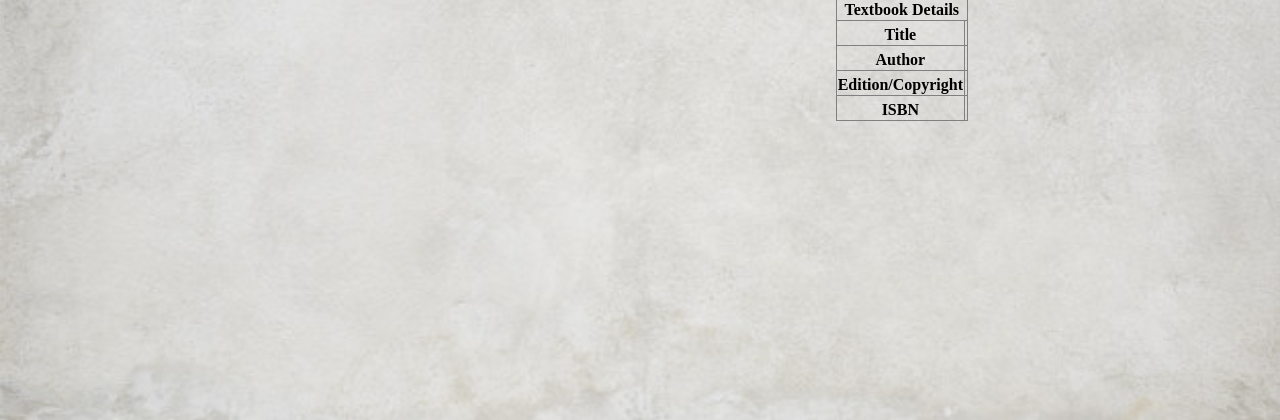
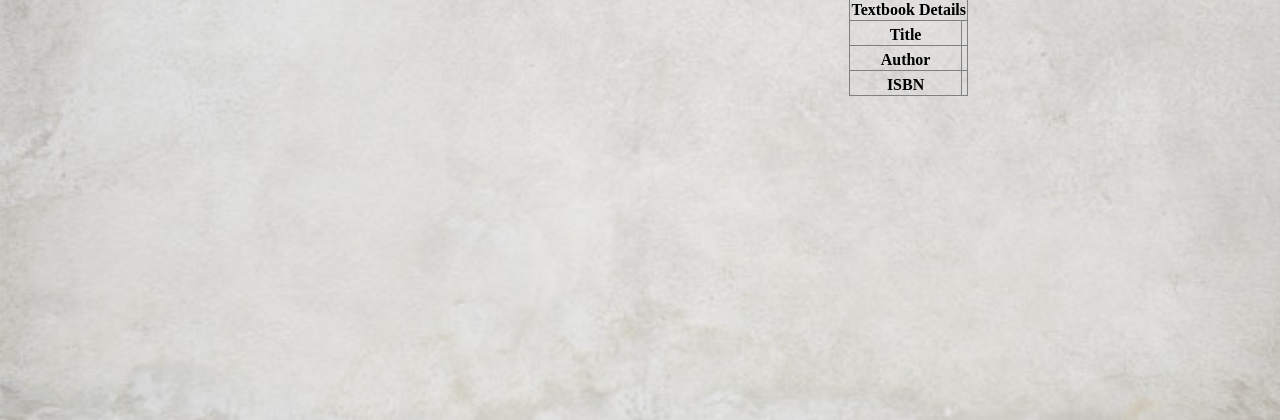
Before and after one commit to Sam25M/CenturyCSCI2006Project, a PHP site: page /bookPage.php in a window 1280 px wide. Shown: the part 281-701 px from the top of the page. Run offline with PHP 8.4, Linux system fonts and the light colour scheme; data that the repository does not hold is empty.

Commit message:
Add files via upload

```diff
--- a/bookPage.php
+++ b/bookPage.php
@@ -73,13 +73,13 @@
 						<td><strong>Author</strong></td>
 						<td><?php echo $author; ?></td>
 					</tr>
-					<tr>
-						<td><strong>Edition/Copyright</strong></td>
-						<td><?php echo $edition; ?></td>
-					</tr>
 					<?php
 						if ($subjectId != null) {
 							echo "<tr>
+								<td><strong>Edition/Copyright</strong></td>
+								<td>".$edition."</td>
+							</tr>
+							<tr>
 								<td><strong>Published Date</strong></td>
 								<td>".$pubDate."</td>
 							</tr>";
```
